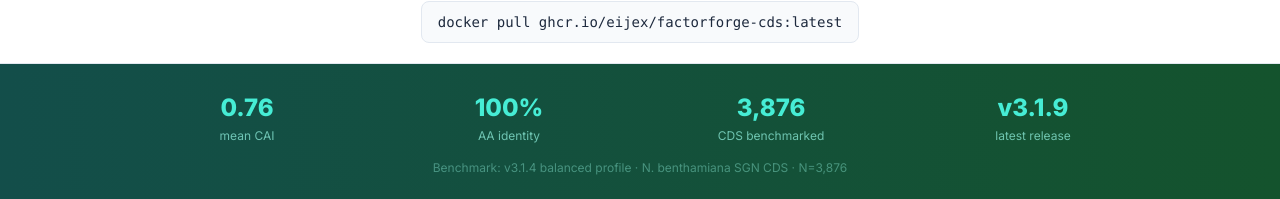
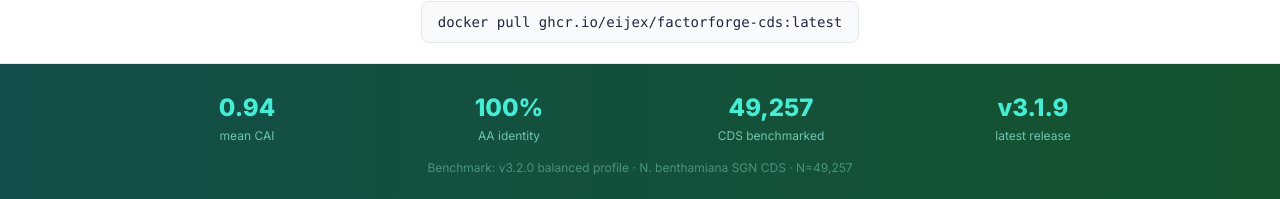
Before and after one commit to eijex/eijex-web, a Next.js app: page / in a window 1280 px wide. Shown: the part 753-952 px from the top of the page. Built offline with nearby package versions, Linux system fonts and the light colour scheme.

Commit message:
feat: update benchmark stats to v3.2.0 formal run (N=49,257, CAI 0.94)

```diff
--- a/src/app/components/StatsBar.tsx
+++ b/src/app/components/StatsBar.tsx
@@ -1,7 +1,7 @@
 const stats = [
-  { value: "0.76", label: "mean CAI" },
+  { value: "0.94", label: "mean CAI" },
   { value: "100%", label: "AA identity" },
-  { value: "3,876", label: "CDS benchmarked" },
+  { value: "49,257", label: "CDS benchmarked" },
   { value: "v3.1.9", label: "latest release" },
 ];
 
@@ -22,7 +22,7 @@ export default function StatsBar() {
         ))}
       </div>
       <p className="text-center text-xs text-teal-200/40 mt-4">
-        Benchmark: v3.1.4 balanced profile · N. benthamiana SGN CDS · N=3,876
+        Benchmark: v3.2.0 balanced profile · N. benthamiana SGN CDS · N=49,257
       </p>
     </div>
   );
```
